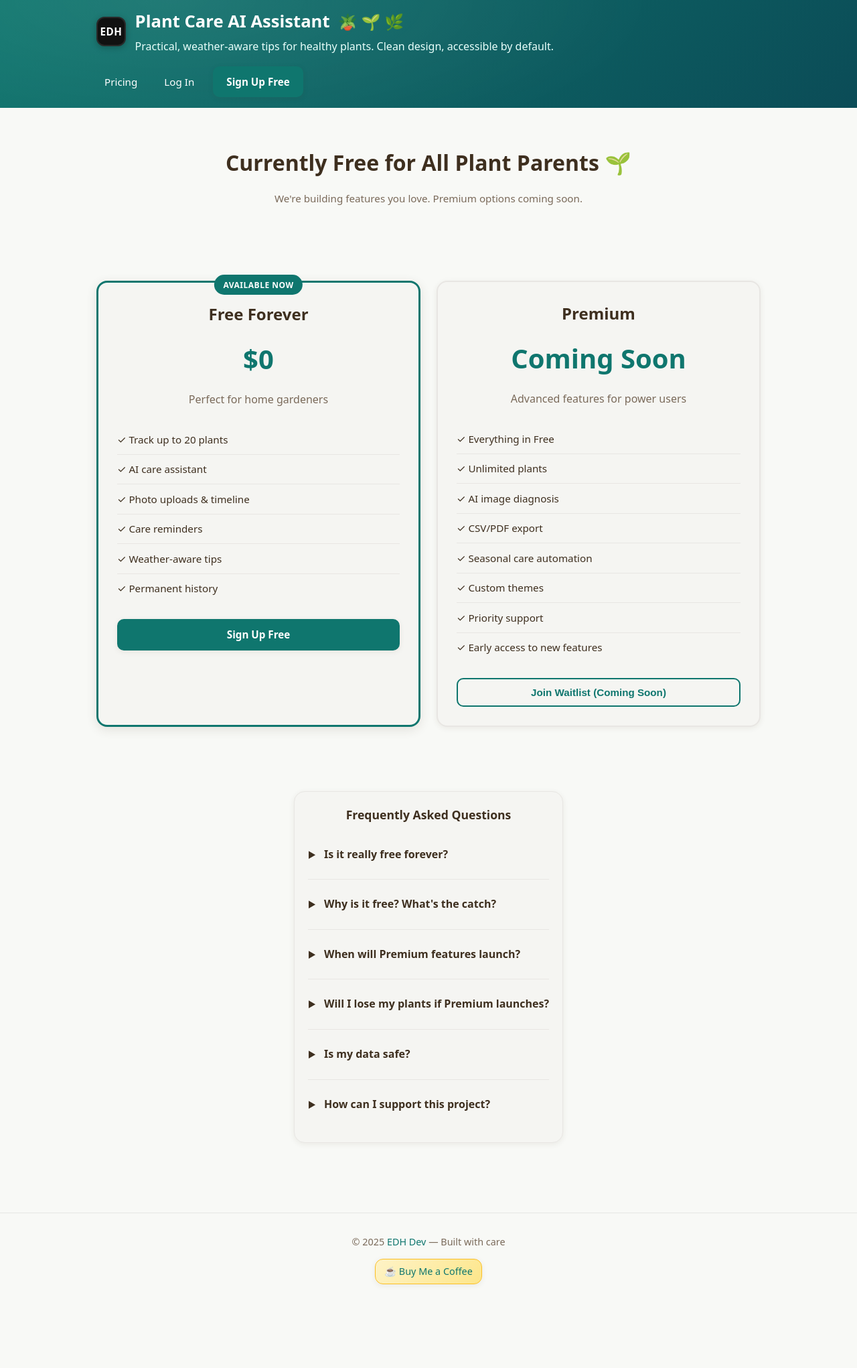
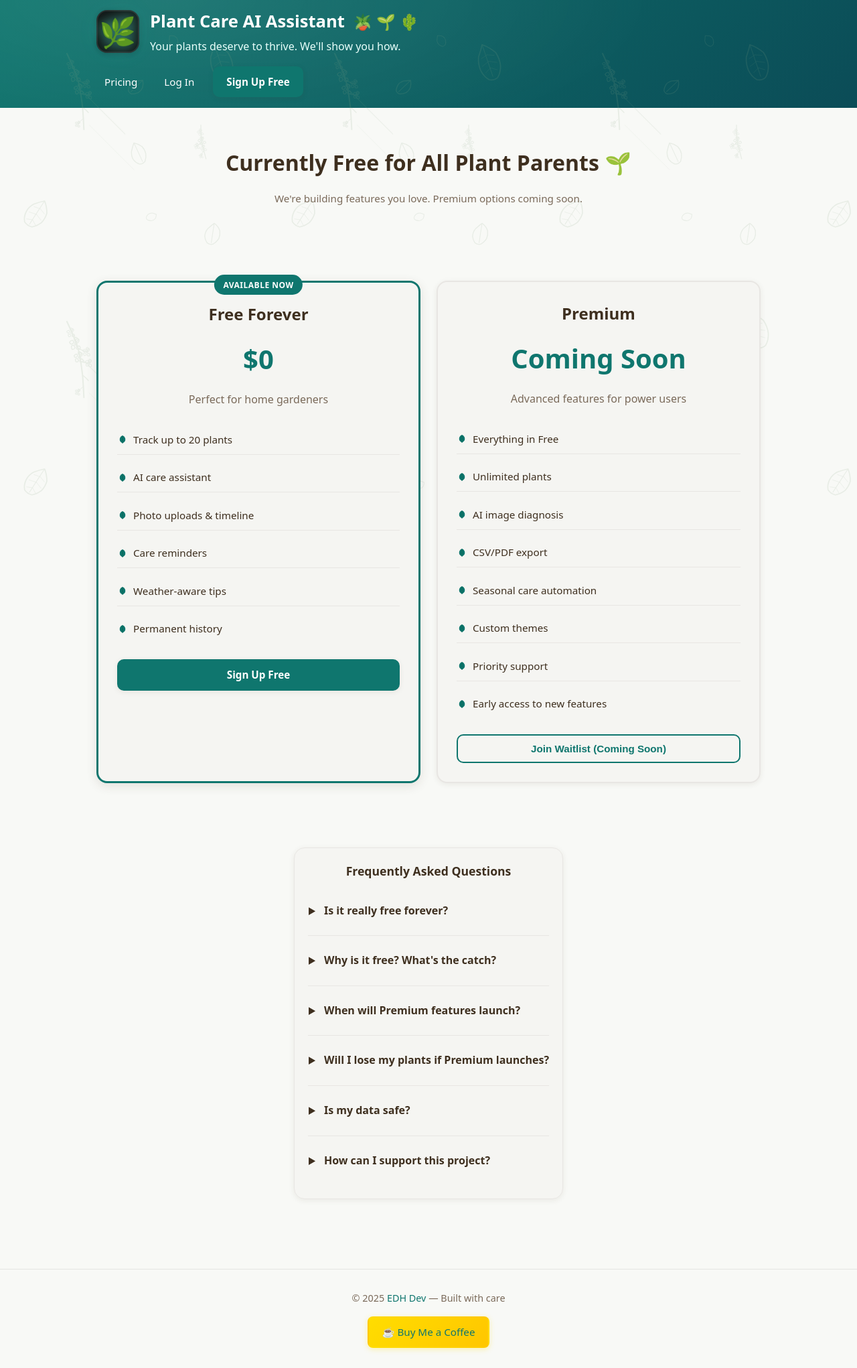
Before and after one commit to ehermance/plant-care-ai-assistant, a Flask app: page /pricing/ in a window 1280 px wide. Shown: the whole page at 67% size. Before the commit the page ends 1917 px from the top, so only its background shows below. Run offline with Flask 3, Linux system fonts and the light colour scheme; parts of the project's set-up code (start-up, migrations or seed data) failed here and were passed over; some libraries are stand-ins or nearby versions.

Commit message:
Style and logo updates

```diff
--- a/app/static/styles.css
+++ b/app/static/styles.css
@@ -81,19 +81,24 @@ body {
 }
 .hero-inner { position: relative; z-index: 1; padding-top: .75rem; padding-bottom: 1rem; }
 
-/* Disable watermark block since we're not using a background image */
-.page-watermark { display: none; }
-
 /* Brand lockup */
-.brand-lockup { display: grid; grid-template-columns: auto 1fr; gap: .85rem; align-items: center; }
+.brand-lockup { display: grid; grid-template-columns: auto 1fr; gap: 1rem; align-items: center; }
 .brand-chip {
   display: inline-flex; align-items: center; justify-content: center;
-  width: 44px; height: 44px; border-radius: 12px;
+  width: 64px; height: 64px; border-radius: 16px;
   background: var(--chip-bg); color: var(--chip-fg);
   text-decoration: none; font-weight: 700; letter-spacing: .5px;
   box-shadow: 0 2px 10px rgba(0,0,0,.25), inset 0 0 0 2px rgba(255,255,255,.1);
 }
-.brand-initials { font-size: .95rem; }
+.brand-initials {
+  font-size: 2.75rem;
+  /* Drop shadow for depth */
+  filter: drop-shadow(0 2px 4px rgba(0, 0, 0, 0.3))
+          drop-shadow(0 0 8px rgba(94, 234, 212, 0.4));
+  /* Soft glow effect */
+  text-shadow: 0 0 20px rgba(94, 234, 212, 0.3),
+               0 0 40px rgba(94, 234, 212, 0.2);
+}
 .app-title { margin: 0; font-size: clamp(1.25rem, 1.6rem, 2rem); color: #fff; }
 .title-emojis { font-size: .9em; margin-left: .35rem; }
 .app-subtitle { margin: .25rem 0 0 0; color: #e8fffb; }
@@ -1196,6 +1201,10 @@ ul.history li:hover {
   .legal-content a {
     color: #5eead4;
   }
+  .auth-loading .spinner {
+    border-color: #374151;
+    border-top-color: var(--brand-teal);
+  }
 }
 
 /* =====================================================
@@ -1256,3 +1265,191 @@ ul.history li:hover {
   color: var(--brand-teal-600);
   text-decoration: underline;
 }
+
+/* =====================================================
+   Phase 2: Botanical Touches
+   ===================================================== */
+
+/* Logo animation: gentle grow on hover */
+@keyframes gentle-grow {
+  0% {
+    transform: scale(1);
+  }
+  50% {
+    transform: scale(1.06);
+  }
+  100% {
+    transform: scale(1);
+  }
+}
+
+.brand-chip {
+  transition: transform 0.2s ease;
+}
+
+.brand-chip:hover {
+  animation: gentle-grow 1.5s ease-in-out;
+}
+
+/* Respect user preferences for reduced motion */
+@media (prefers-reduced-motion: reduce) {
+  .brand-chip:hover {
+    animation: none;
+    transform: scale(1.03);
+  }
+}
+
+/* Botanical watermark background - repeating pattern */
+.page-watermark {
+  position: fixed;
+  top: 0;
+  left: 0;
+  width: 100%;
+  height: 100%;
+  pointer-events: none;
+  z-index: 0;
+  background-image: url('botanical-watermark.svg');
+  background-repeat: repeat;
+  background-position: 0 0;
+  background-size: 400px 400px;
+  opacity: 0.15;
+}
+
+.brand-hero .hero-inner {
+  position: relative;
+  z-index: 1;
+}
+
+/* Buy Me a Coffee - Hybrid Yellow Style */
+.footer-support {
+  margin-top: 1rem;
+}
+
+.support-link {
+  display: inline-flex;
+  align-items: center;
+  gap: 0.5rem;
+  padding: 0.6rem 1.2rem;
+  background: linear-gradient(135deg, #FFDD00 0%, #FFC600 100%);
+  color: #1a1a1a;
+  text-decoration: none;
+  font-weight: 600;
+  font-size: 0.95rem;
+  border-radius: 8px;
+  transition: all 0.3s ease;
+  border: 2px solid transparent;
+  box-shadow: 0 2px 8px rgba(255, 221, 0, 0.3);
+}
+
+.support-link:hover {
+  background: linear-gradient(135deg, #FFC600 0%, #FFDD00 100%);
+  transform: translateY(-2px);
+  box-shadow: 0 4px 12px rgba(255, 221, 0, 0.4);
+  border-color: var(--brand-teal-600);
+}
+
+.support-link:active {
+  transform: translateY(0);
+  box-shadow: 0 2px 6px rgba(255, 221, 0, 0.3);
+}
+
+/* Leaf checkmark benefits list */
+.benefits-list {
+  display: flex;
+  flex-direction: column;
+  gap: 0.75rem;
+  list-style: none;
+  padding: 0;
+  margin: 1.5rem 0;
+}
+
+.benefit-item {
+  display: flex;
+  align-items: flex-start;
+  gap: 0.5rem;
+}
+
+.benefit-item::before {
+  content: '';
+  display: block;
+  width: 16px;
+  height: 16px;
+  min-width: 16px;
+  background-image: url('leaf-check.svg');
+  background-repeat: no-repeat;
+  background-position: center;
+  background-size: contain;
+  margin-top: 0.3rem;
+}
+
+/* Empty state illustration */
+.empty-state {
+  text-align: center;
+  padding: 3rem 1rem;
+}
+
+.empty-state-illustration {
+  width: 200px;
+  height: 200px;
+  margin: 0 auto 1.5rem;
+  opacity: 0.15;
+}
+
+.empty-state-message {
+  font-size: 1.25rem;
+  color: var(--brand-ink-2);
+  margin-bottom: 1rem;
+}
+
+.empty-state-hint {
+  font-size: 0.95rem;
+  color: var(--brand-ink-3);
+}
+
+/* Dark mode adjustments for Phase 2 */
+@media (prefers-color-scheme: dark) {
+  .page-watermark {
+    opacity: 0.08;
+  }
+
+  .support-link {
+    background: linear-gradient(135deg, #FFDD00 0%, #FFC600 100%);
+    color: #1a1a1a;
+    box-shadow: 0 2px 8px rgba(255, 221, 0, 0.2);
+  }
+
+  .support-link:hover {
+    box-shadow: 0 4px 12px rgba(255, 221, 0, 0.3);
+  }
+
+  .empty-state-message {
+    color: #d1d5db;
+  }
+
+  .empty-state-hint {
+    color: #9ca3af;
+  }
+
+  /* Stronger glow for emoji in dark mode */
+  .brand-initials {
+    filter: drop-shadow(0 2px 4px rgba(0, 0, 0, 0.5))
+            drop-shadow(0 0 12px rgba(94, 234, 212, 0.6));
+    text-shadow: 0 0 25px rgba(94, 234, 212, 0.4),
+                 0 0 50px rgba(94, 234, 212, 0.3);
+  }
+}
+
+/* Responsive brand chip - smaller on mobile */
+@media (max-width: 640px) {
+  .brand-chip {
+    width: 56px;
+    height: 56px;
+    border-radius: 14px;
+  }
+  .brand-initials {
+    font-size: 2.25rem;
+  }
+  .brand-lockup {
+    gap: 0.75rem;
+  }
+}
--- a/app/templates/base.html
+++ b/app/templates/base.html
@@ -23,8 +23,8 @@
    <!-- Icons & PWA -->
   <link rel="icon" type="image/svg+xml" href="{{ url_for('static', filename='favicon.svg') }}">
   <link rel="alternate icon" type="image/x-icon" href="{{ url_for('static', filename='favicon.ico') }}">
-  <link rel="icon" type="image/png" sizes="32x32" href="{{ url_for('static', filename='favicon-32.png') }}">
-  <link rel="icon" type="image/png" sizes="16x16" href="{{ url_for('static', filename='favicon-16.png') }}">
+  <link rel="icon" type="image/png" sizes="32x32" href="{{ url_for('static', filename='favicon-32x32.png') }}">
+  <link rel="icon" type="image/png" sizes="16x16" href="{{ url_for('static', filename='favicon-16x16.png') }}">
   <link rel="apple-touch-icon" sizes="180x180" href="{{ url_for('static', filename='apple-touch-icon.png') }}">
   <link rel="manifest" href="{{ url_for('static', filename='site.webmanifest') }}">
 
@@ -47,14 +47,14 @@
     <div class="container hero-inner">
       <div class="brand-lockup">
         <a class="brand-chip" href="{{ url_for('web.index') }}" aria-label="Plant Care AI Home">
-          <span class="brand-initials" aria-hidden="true">EDH</span>
+          <span class="brand-initials" aria-hidden="true">🌿</span>
           <span class="visually-hidden">Home</span>
         </a>
         <div class="brand-text">
           <h1 class="app-title">
-            Plant Care AI Assistant <span aria-hidden="true" class="title-emojis">🪴 🌱 🌿</span>
+            Plant Care AI Assistant <span aria-hidden="true" class="title-emojis">🪴 🌱 🌵</span>
           </h1>
-          <p class="app-subtitle">{% block subtitle %}Practical, weather-aware tips for healthy plants. Clean design, accessible by default.{% endblock %}</p>
+          <p class="app-subtitle">{% block subtitle %}Your plants deserve to thrive. We'll show you how.{% endblock %}</p>
         </div>
       </div>
 
--- a/app/templates/pricing/index.html
+++ b/app/templates/pricing/index.html
@@ -21,13 +21,13 @@
       <p class="pricing-description">Perfect for home gardeners</p>
     </div>
 
-    <ul class="pricing-features">
-      <li>✓ Track up to 20 plants</li>
-      <li>✓ AI care assistant</li>
-      <li>✓ Photo uploads & timeline</li>
-      <li>✓ Care reminders</li>
-      <li>✓ Weather-aware tips</li>
-      <li>✓ Permanent history</li>
+    <ul class="pricing-features benefits-list">
+      <li class="benefit-item">Track up to 20 plants</li>
+      <li class="benefit-item">AI care assistant</li>
+      <li class="benefit-item">Photo uploads & timeline</li>
+      <li class="benefit-item">Care reminders</li>
+      <li class="benefit-item">Weather-aware tips</li>
+      <li class="benefit-item">Permanent history</li>
     </ul>
 
     {% if is_authenticated %}
@@ -51,15 +51,15 @@
       <p class="pricing-description">Advanced features for power users</p>
     </div>
 
-    <ul class="pricing-features">
-      <li>✓ Everything in Free</li>
-      <li>✓ Unlimited plants</li>
-      <li>✓ AI image diagnosis</li>
-      <li>✓ CSV/PDF export</li>
-      <li>✓ Seasonal care automation</li>
-      <li>✓ Custom themes</li>
-      <li>✓ Priority support</li>
-      <li>✓ Early access to new features</li>
+    <ul class="pricing-features benefits-list">
+      <li class="benefit-item">Everything in Free</li>
+      <li class="benefit-item">Unlimited plants</li>
+      <li class="benefit-item">AI image diagnosis</li>
+      <li class="benefit-item">CSV/PDF export</li>
+      <li class="benefit-item">Seasonal care automation</li>
+      <li class="benefit-item">Custom themes</li>
+      <li class="benefit-item">Priority support</li>
+      <li class="benefit-item">Early access to new features</li>
     </ul>
 
     <button class="btn btn-outline btn-block" disabled>
```
Also changed, not shown: app/templates/auth/signup.html (+6 -8 lines), app/templates/dashboard/index.html (+6 -3 lines), app/templates/index.html (+5 -5 lines), app/static/android-chrome-192x192.png (added), app/static/android-chrome-512x512.png (added), app/static/apple-touch-icon.png, app/static/botanical-watermark.svg (added), app/static/favicon-16.png (deleted), app/static/favicon-16x16.png (added), app/static/favicon-32.png (deleted), app/static/favicon-32x32.png (added), app/static/favicon.ico, app/static/favicon.svg (added), app/static/leaf-check.svg (added), 3 more files.
